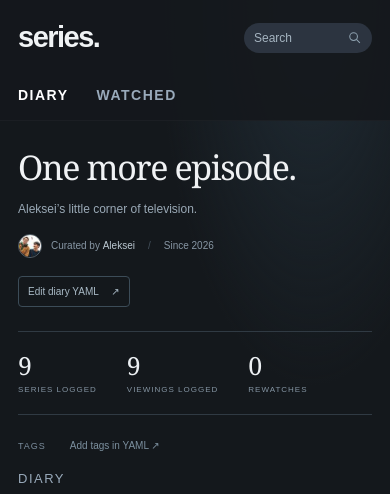
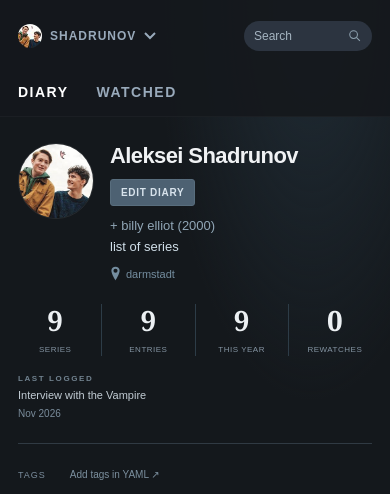
Before and after one commit to shadrunov/letterboxd-series, a plain HTML site: page index.html in a window 390 px wide. Shown: the top 494 px of the page. Drawn offline with Linux system fonts and the light colour scheme; no server answers.

Commit message:
Add personal profile masthead and compact diary columns
Co-authored-by: Codex <noreply@openai.com>

```diff
--- a/app.js
+++ b/app.js
@@ -158,6 +158,9 @@ document.querySelectorAll('[data-view]').forEach(button => button.addEventListen
 $('#reset').addEventListener('click',() => { $('#search').value = ''; ['year','status','watch'].forEach(key => $(`#${key}`).value = 'all'); state.tags.clear(); render(); });
 $('.close-dialog').addEventListener('click',() => $('#detail').close());
 $('#detail').addEventListener('click',event => { if (event.target === $('#detail')) { const r = $('#detail').getBoundingClientRect(); if (event.clientX < r.left || event.clientX > r.right || event.clientY < r.top || event.clientY > r.bottom) $('#detail').close(); } });
+function countThisYear(entries, year) {
+  return entries.filter(entry => entry.watched.slice(0,4) === String(year)).length;
+}
 async function init() {
   try {
     const embedded = $('#diary-data');
@@ -175,8 +178,9 @@ async function init() {
     $('#total-series').textContent = new Set(state.entries.map(entry => entry.showId)).size;
     $('#total-viewings').textContent = state.entries.length;
     $('#total-rewatches').textContent = state.entries.filter(entry => entry.watch === 'rewatch').length;
-    const firstYear = state.entries.map(entry => entry.watched.slice(0,4)).sort()[0];
-    $('.profile span:last-child').textContent = firstYear ? `Since ${firstYear}` : 'A viewing diary';
+    const year = new Date().getFullYear();
+    $('#total-this-year').textContent = countThisYear(state.entries, year);
+    $('#this-year-stat').title = `Diary entries logged in ${year}`;
     const latest = [...state.entries].sort((a,b) => b.watched.localeCompare(a.watched))[0];
     if (latest) $('#latest-title').innerHTML = `${escapeHTML(latest.title)} <small>${escapeHTML(watchLabel(latest))}</small>`;
     const params = new URLSearchParams(location.search);
--- a/index.html
+++ b/index.html
@@ -15,20 +15,16 @@
   <a class="skip" href="#collection">Skip to series</a>
   <header class="site-header">
     <div class="header-inner">
-      <a class="wordmark" href="./" aria-label="Series home">series.</a>
+      <details class="account-menu"><summary class="account-trigger"><img src="assets/profile.jpg" width="24" height="24" alt=""><span>SHADRUNOV</span><svg viewBox="0 0 12 8" fill="none" aria-hidden="true"><path d="m1 1 5 5 5-5" stroke="currentColor" stroke-width="2"/></svg></summary><div class="account-dropdown"><a href="./">Series profile</a><a href="https://letterboxd.com/shadrunov/" target="_blank" rel="noopener noreferrer">Letterboxd profile ↗</a><a href="https://github.com/shadrunov/letterboxd-series/tree/main/diary" target="_blank" rel="noopener noreferrer">Edit diary ↗</a></div></details>
       <nav class="section-switch" aria-label="Viewing history section"><button type="button" data-section="diary" aria-pressed="true">Diary</button><button type="button" data-section="watched" aria-pressed="false">Watched</button></nav>
       <a class="github-link" href="https://github.com/shadrunov/letterboxd-series" target="_blank" rel="noopener noreferrer">GitHub <span aria-hidden="true">↗</span></a>
       <label class="header-search search-wrap"><span class="sr-only">Search series</span><input type="search" id="search" placeholder="Search" autocomplete="off"><svg viewBox="0 0 20 20" fill="none" aria-hidden="true"><circle cx="8" cy="8" r="5.5"/><path d="m12 12 5 5"/></svg></label>
     </div>
   </header>
   <main>
-    <section class="intro" aria-labelledby="page-title">
-      <div class="intro-copy"><h1 id="page-title">One more episode.</h1><p class="lede">Aleksei’s little corner of television.</p><div class="profile"><img class="avatar" src="assets/profile.jpg" width="24" height="24" alt="Aleksei"><span>Curated by <a href="https://letterboxd.com/shadrunov/" target="_blank" rel="noopener noreferrer"><strong>Aleksei</strong></a></span><span class="profile-divider">/</span><span>Since 2026</span></div></div>
-      <a class="edit-diary" href="https://github.com/shadrunov/letterboxd-series/tree/main/diary" target="_blank" rel="noopener noreferrer">Edit diary YAML <span aria-hidden="true">↗</span></a>
-    </section>
-    <section class="overview" aria-label="Viewing statistics">
-      <div class="stats"><div><strong id="total-series">9</strong><span>SERIES LOGGED</span></div><div><strong id="total-viewings">9</strong><span>VIEWINGS LOGGED</span></div><div><strong id="total-rewatches">0</strong><span>REWATCHES</span></div></div>
-      <div class="latest"><span class="eyebrow">LAST LOGGED</span><span id="latest-title">Interview with the Vampire <small>Nov 2026</small></span></div>
+    <section class="profile-header" aria-labelledby="page-title">
+      <div class="profile-identity"><a class="profile-photo" href="https://letterboxd.com/shadrunov/" target="_blank" rel="noopener noreferrer" aria-label="Aleksei on Letterboxd"><img src="assets/profile-large.jpg" width="110" height="110" alt="Aleksei Shadrunov"></a><div class="profile-copy"><div class="profile-title-row"><h1 id="page-title"><a href="https://letterboxd.com/shadrunov/" target="_blank" rel="noopener noreferrer">Aleksei Shadrunov</a></h1><a class="edit-diary" href="https://github.com/shadrunov/letterboxd-series/tree/main/diary" target="_blank" rel="noopener noreferrer">Edit diary</a></div><p class="profile-bio"><span>+ billy elliot (2000)</span><br>list of series</p><p class="profile-location"><svg viewBox="0 0 16 20" fill="currentColor" aria-hidden="true"><path d="M8 0a6 6 0 0 0-6 6c0 4.5 6 14 6 14s6-9.5 6-14a6 6 0 0 0-6-6Zm0 9a3 3 0 1 1 0-6 3 3 0 0 1 0 6Z"/></svg>darmstadt</p></div></div>
+      <div class="profile-activity"><div class="stats" aria-label="Viewing statistics"><div><strong id="total-series">9</strong><span>SERIES</span></div><div><strong id="total-viewings">9</strong><span>ENTRIES</span></div><div id="this-year-stat" title="Diary entries logged this calendar year"><strong id="total-this-year">9</strong><span>THIS YEAR</span></div><div><strong id="total-rewatches">0</strong><span>REWATCHES</span></div></div><div class="latest"><span class="eyebrow">LAST LOGGED</span><span id="latest-title">Interview with the Vampire <small>Nov 2026</small></span></div></div>
     </section>
     <section id="collection" class="collection" aria-labelledby="collection-title">
       <div class="collection-search-tools"><div class="tag-toolbar"><span class="tag-heading">TAGS</span><div id="tag-filters" class="tag-filters" role="group" aria-label="Filter by tags"></div><a id="tag-help" href="https://github.com/shadrunov/letterboxd-series#tags" target="_blank" rel="noopener noreferrer">Add tags in YAML ↗</a></div></div>
--- a/scripts/test_app.mjs
+++ b/scripts/test_app.mjs
@@ -61,6 +61,10 @@ assert.equal(unavailable.errors.length, 1);
 assert.equal(get('#total-series').textContent, 2);
 assert.equal(get('#total-viewings').textContent, 4);
 assert.equal(get('#total-rewatches').textContent, 2);
+assert.equal(run('countThisYear(state.entries, 2026)'), 3);
+assert.equal(run('countThisYear(state.entries, 2025)'), 1);
+assert.equal(run('countThisYear(state.entries, 2024)'), 0);
+assert.equal(get('#total-this-year').textContent, fixture.entries.filter(entry=>entry.watched.startsWith(String(new Date().getFullYear()))).length);
 let html = get('#entries').innerHTML;
 assert.ok(html.indexOf('heading-2026') < html.indexOf('heading-2025'));
 assert.ok(html.indexOf('heading-2025') < html.indexOf('heading-2024'));
--- a/style.css
+++ b/style.css
@@ -385,3 +385,70 @@ dialog { max-height:calc(100vh - 32px); max-height:calc(100dvh - 32px); overflow
 .card-title-text { display:-webkit-box; -webkit-box-orient:vertical; -webkit-line-clamp:2; overflow:hidden; }
 .viewing-seasons .release-year { margin:0; font-size:inherit; }
 .view-large .viewing>.entry-tags,.view-small .viewing>.entry-tags { margin-top:5px; }
+
+/* Personal account navigation and profile masthead. */
+.account-menu { position:relative; flex-shrink:0; }
+.account-trigger { display:flex; align-items:center; gap:10px; padding:8px 0; color:#9ab; cursor:pointer; list-style:none; font-size:14px; font-weight:800; letter-spacing:1.4px; }
+.account-trigger::-webkit-details-marker { display:none; }
+.account-trigger:hover,.account-menu[open] .account-trigger { color:#fff; }
+.account-trigger img { display:block; width:24px; height:24px; border-radius:50%; object-fit:cover; }
+.account-trigger svg { width:12px; height:8px; }
+.account-dropdown { position:absolute; left:0; top:calc(100% + 10px); z-index:30; min-width:190px; padding:6px 0; border:1px solid #465764; border-radius:4px; background:#27343f; box-shadow:0 8px 24px #0006; }
+.account-dropdown a { display:block; padding:8px 13px; font-size:12px; color:#c7d5df; }
+.account-dropdown a:hover { background:#3a4e5f; color:#fff; }
+.profile-header { display:grid; grid-template-columns:minmax(0,1fr) auto; align-items:center; gap:30px; padding:34px 0 27px; border-bottom:1px solid var(--line); }
+.profile-identity { display:flex; align-items:flex-start; gap:22px; min-width:0; }
+.profile-photo { flex:0 0 110px; }
+.profile-photo img { display:block; width:110px; height:110px; border-radius:50%; object-fit:cover; border:1px solid #ffffff15; }
+.profile-copy { min-width:0; }
+.profile-title-row { display:flex; flex-wrap:wrap; align-items:center; gap:10px 16px; }
+.profile-title-row h1 { margin:0; font-family:Arial,Helvetica,sans-serif; font-size:26px; font-weight:700; line-height:1.2; letter-spacing:-.6px; }
+.profile-title-row h1 a:hover { color:var(--blue); }
+.profile-title-row .edit-diary { padding:5px 10px; border-color:#586d7d; border-radius:3px; background:#4d6172; color:#d8e3ec; font-size:10px; font-weight:700; letter-spacing:.7px; text-transform:uppercase; }
+.profile-bio { margin:12px 0 0; color:#d1dfe9; font-size:14px; line-height:1.55; }
+.profile-bio>span { color:#91a6b6; }
+.profile-location { display:flex; align-items:center; gap:5px; margin:12px 0 0; color:#748d9f; font-size:12px; }
+.profile-location svg { width:11px; height:15px; }
+.profile-activity { display:flex; flex-direction:column; align-items:flex-end; gap:19px; }
+.profile-header .stats { gap:0; }
+.profile-header .stats>div { min-width:78px; padding:0 14px; text-align:center; border-left:1px solid #2d3c47; }
+.profile-header .stats>div:first-child { border-left:0; padding-left:0; }
+.profile-header .stats>div:last-child { padding-right:0; }
+.profile-header .stats strong { font-size:31px; font-weight:700; }
+.profile-header .stats span { font-size:9px; letter-spacing:.8px; margin-top:6px; }
+.profile-header .latest { display:flex; max-width:none; }
+/* Tighter year/month/poster spacing in the diary. */
+.diary-table th:first-child { width:74px; }
+.diary-table th:nth-child(2) { width:54px; }
+.diary-table th:nth-child(4) { width:72px; }
+.diary-table th:nth-child(5) { width:104px; }
+.diary-table th:nth-child(6) { width:62px; }
+.diary-table th:last-child { width:42px; }
+.diary-table th { padding:9px 8px; }
+.diary-table td { padding:14px 8px; }
+.diary-table .calendar-year { width:58px; min-height:50px; }
+.diary-series { gap:12px; }
+.diary-table .viewing-poster { width:40px; height:60px; flex-basis:40px; }
+@media(max-width:1000px) {
+  .profile-header { grid-template-columns:1fr; gap:23px; }
+  .profile-activity { flex-direction:row; justify-content:space-between; align-items:center; }
+}
+@media(max-width:600px) {
+  .header-inner .account-menu { order:0; }
+  .account-trigger { gap:8px; font-size:12px; letter-spacing:1px; }
+  .profile-header { padding:26px 0 22px; gap:22px; }
+  .profile-identity { gap:16px; }
+  .profile-photo { flex-basis:76px; }
+  .profile-photo img { width:76px; height:76px; }
+  .profile-title-row h1 { font-size:22px; }
+  .profile-title-row .edit-diary { margin:0; }
+  .profile-bio { font-size:13px; margin-top:10px; }
+  .profile-location { margin-top:9px; font-size:11px; }
+  .profile-activity { flex-direction:column; align-items:stretch; gap:17px; }
+  .profile-header .stats { justify-content:space-between; }
+  .profile-header .stats>div { flex:1; min-width:0; padding:0 9px; }
+  .profile-header .stats strong { font-size:28px; }
+  .profile-header .stats span { font-size:8px; letter-spacing:.5px; }
+  .profile-header .latest { align-items:flex-start; text-align:left; }
+  .diary-table { min-width:630px; }
+}
```
Also changed, not shown: assets/profile-large.jpg (added).
